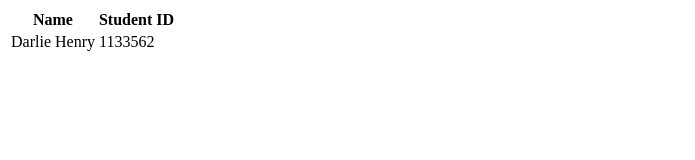
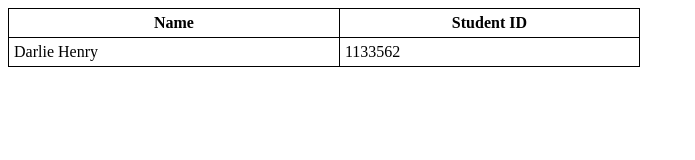
Before and after one commit to darliehenry033/darliehenry033.github.io, a plain HTML site: page exo_6.html in a window 1280 px wide. Shown: the whole page, without its empty margins (0-695 px from the left). Drawn offline with Linux system fonts and the light colour scheme.

Commit message:
Update style.css

```diff
--- a/style.css
+++ b/style.css
@@ -1,6 +1,10 @@
-.border_style{
+table{
   border: 1px solid black;
   border-collapse: collapse;
+  width:50%;
+}
+th,td{
+border: 1px solid black;
   padding: 5px;
-  text-align: left;
+  text_align: left;
 }
```
